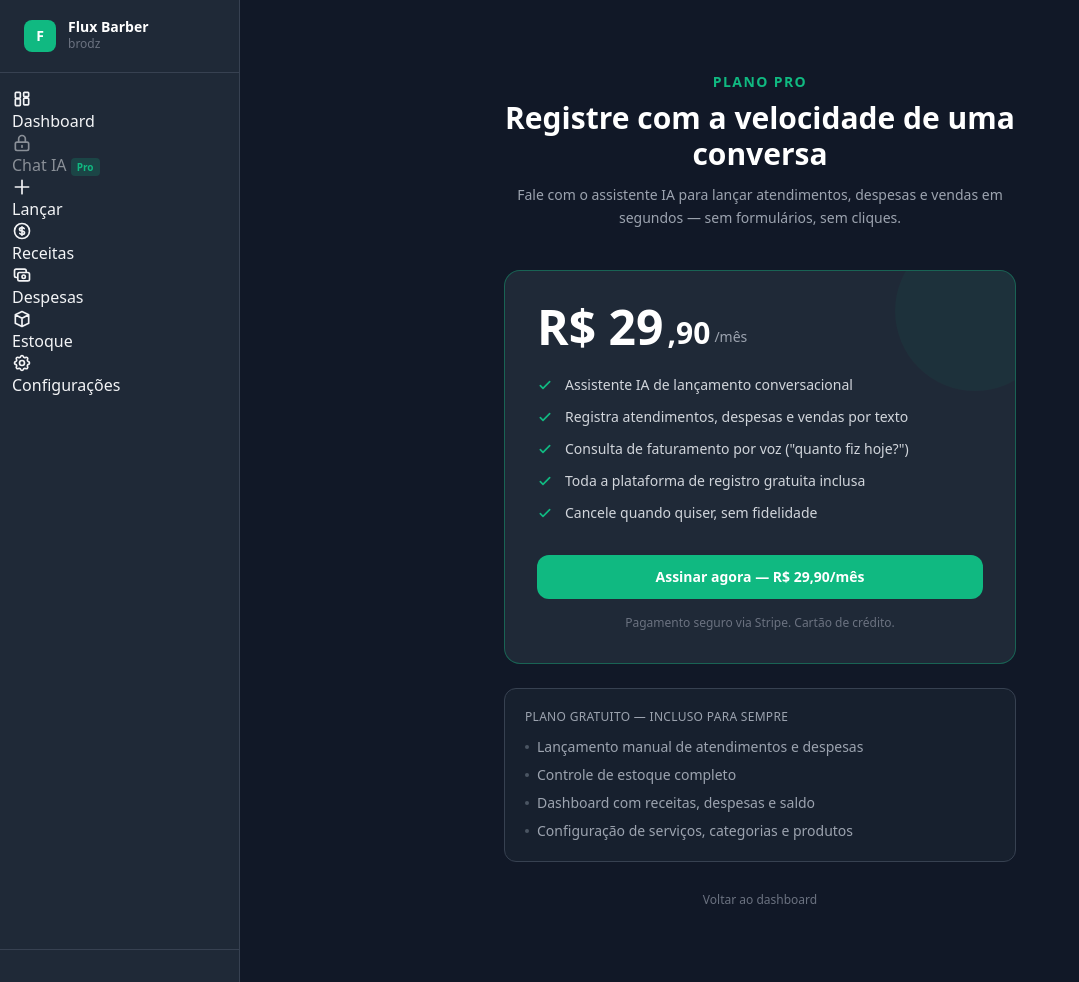
After one commit to coniose/web_flux_barber, a Flask app: template web/templates/upgrade.html in a window 1280 px wide. The commit adds this page. Shown: the whole page, without its empty margins (0-1079 px from the left). Run offline with Flask 3, Linux system fonts and the light colour scheme; the template is opened without the code that fills it, so the values that code supplies are empty; some libraries are stand-ins or nearby versions.

Commit message:
feat(billing): integração Stripe para plano Pro
- Checkout session (assinatura mensal R$ 29,90)
- Webhook handlers: checkout.session.completed e customer.subscription.deleted
- Portal de cobrança Stripe para gerenciar/cancelar assinatura
- Página /upgrade com pricing card e comparativo free vs pro
- Sidebar: CTA de upgrade para free, badge Pro + link gerenciar para assinantes
- Link do chat bloqueado (cadeado) para usuários free → redireciona para /upgrade
- Carrega stripe_customer_id no User model
- Variável STRIPE_PRICE_ID adicionada ao config

Co-Authored-By: Claude Sonnet 4.6 <noreply@anthropic.com>

```diff
--- a/requirements.txt
+++ b/requirements.txt
@@ -12,6 +12,7 @@ gunicorn
 python-dotenv
 anthropic
 firebase-admin
+stripe
 
 # CLI
 typer>=0.12
--- a/web/__init__.py
+++ b/web/__init__.py
@@ -18,6 +18,7 @@ def create_app(test_config: dict | None = None) -> Flask:
     app.config["STRIPE_SECRET_KEY"] = os.environ.get("STRIPE_SECRET_KEY", "")
     app.config["STRIPE_PUBLISHABLE_KEY"] = os.environ.get("STRIPE_PUBLISHABLE_KEY", "")
     app.config["STRIPE_WEBHOOK_SECRET"] = os.environ.get("STRIPE_WEBHOOK_SECRET", "")
+    app.config["STRIPE_PRICE_ID"] = os.environ.get("STRIPE_PRICE_ID", "")
 
     if test_config:
         app.config.update(test_config)
@@ -39,6 +40,7 @@ def create_app(test_config: dict | None = None) -> Flask:
         return User.get_by_id(int(user_id))
 
     from web.auth.routes import auth_bp
+    from web.routes.billing import billing_bp
     from web.routes.chat import chat_bp
     from web.routes.dashboard import dashboard_bp
     from web.routes.despesas import despesas_bp
@@ -48,6 +50,7 @@ def create_app(test_config: dict | None = None) -> Flask:
     from web.routes.config import config_bp
 
     app.register_blueprint(auth_bp)
+    app.register_blueprint(billing_bp)
     app.register_blueprint(chat_bp)
     app.register_blueprint(dashboard_bp)
     app.register_blueprint(lancamento_bp)
--- a/web/models.py
+++ b/web/models.py
@@ -17,6 +17,7 @@ class User(UserMixin):
         self.nome = row["nome"]
         self.plano = row["plano"]
         self.device_id = row["device_id"]
+        self.stripe_customer_id = row["stripe_customer_id"]
         self._senha_hash = row["senha_hash"]
 
     @property
--- a/web/templates/base.html
+++ b/web/templates/base.html
@@ -69,11 +69,20 @@
         <svg class="w-5 h-5" fill="none" stroke="currentColor" viewBox="0 0 24 24"><path stroke-linecap="round" stroke-linejoin="round" stroke-width="2" d="M4 5a1 1 0 011-1h4a1 1 0 011 1v5a1 1 0 01-1 1H5a1 1 0 01-1-1V5zM4 13a1 1 0 011-1h4a1 1 0 011 1v6a1 1 0 01-1 1H5a1 1 0 01-1-1v-6zM14 5a1 1 0 011-1h4a1 1 0 011 1v3a1 1 0 01-1 1h-4a1 1 0 01-1-1V5zM14 12a1 1 0 011-1h4a1 1 0 011 1v6a1 1 0 01-1 1h-4a1 1 0 01-1-1v-6z"/></svg>
         Dashboard
       </a>
+      {% if current_user.is_authenticated and current_user.is_pro %}
       <a href="{{ url_for('chat.index') }}"
          class="sidebar-item {% if request.endpoint and 'chat' in request.endpoint %}active{% endif %}">
         <svg class="w-5 h-5" fill="none" stroke="currentColor" viewBox="0 0 24 24"><path stroke-linecap="round" stroke-linejoin="round" stroke-width="2" d="M8 10h.01M12 10h.01M16 10h.01M9 16H5a2 2 0 01-2-2V6a2 2 0 012-2h14a2 2 0 012 2v8a2 2 0 01-2 2h-5l-5 5v-5z"/></svg>
-        Chat
+        Chat IA
       </a>
+      {% else %}
+      <a href="{{ url_for('billing.upgrade') }}"
+         class="sidebar-item {% if request.endpoint and 'billing' in request.endpoint %}active{% endif %}">
+        <svg class="w-5 h-5 opacity-50" fill="none" stroke="currentColor" viewBox="0 0 24 24"><path stroke-linecap="round" stroke-linejoin="round" stroke-width="2" d="M12 15v2m-6 4h12a2 2 0 002-2v-6a2 2 0 00-2-2H6a2 2 0 00-2 2v6a2 2 0 002 2zm10-10V7a4 4 0 00-8 0v4h8z"/></svg>
+        <span class="opacity-50">Chat IA</span>
+        <span class="ml-auto text-[10px] bg-brand/20 text-brand px-1.5 py-0.5 rounded font-semibold">Pro</span>
+      </a>
+      {% endif %}
       <a href="{{ url_for('lancamento.index') }}"
          class="sidebar-item {% if request.endpoint and 'lancamento' in request.endpoint %}active{% endif %}">
         <svg class="w-5 h-5" fill="none" stroke="currentColor" viewBox="0 0 24 24"><path stroke-linecap="round" stroke-linejoin="round" stroke-width="2" d="M12 4v16m8-8H4"/></svg>
@@ -102,8 +111,23 @@
     </nav>
 
     <!-- User -->
-    <div class="px-3 py-4 border-t border-gray-700">
+    <div class="px-3 py-4 border-t border-gray-700 space-y-3">
       {% if current_user.is_authenticated %}
+
+      <!-- CTA upgrade (só para free) -->
+      {% if not current_user.is_pro %}
+      <a href="{{ url_for('billing.upgrade') }}"
+         class="flex items-center gap-2 px-3 py-2.5 rounded-lg bg-brand/10 border border-brand/30 hover:bg-brand/20 transition-colors">
+        <svg class="w-4 h-4 text-brand shrink-0" fill="none" stroke="currentColor" viewBox="0 0 24 24">
+          <path stroke-linecap="round" stroke-linejoin="round" stroke-width="2" d="M13 10V3L4 14h7v7l9-11h-7z"/>
+        </svg>
+        <div class="min-w-0">
+          <p class="text-xs font-semibold text-brand leading-none">Assinar Pro</p>
+          <p class="text-[10px] text-brand/60 mt-0.5">R$ 29,90/mês &middot; Chat IA</p>
+        </div>
+      </a>
+      {% endif %}
+
       <div class="flex items-center gap-3 px-3 py-2">
         <div class="w-7 h-7 rounded-full bg-brand/20 border border-brand/40 flex items-center justify-center text-brand text-xs font-bold">
           {{ current_user.nome[0].upper() }}
@@ -111,7 +135,13 @@
         <div class="flex-1 min-w-0">
           <p class="text-sm text-white truncate">{{ current_user.nome }}</p>
           <p class="text-xs text-gray-500">
-            {% if current_user.is_pro %}<span class="text-brand">Pro</span>{% else %}Grátis{% endif %}
+            {% if current_user.is_pro %}
+              <span class="text-brand">Pro</span>
+              &middot;
+              <form action="{{ url_for('billing.portal') }}" method="POST" class="inline">
+                <button type="submit" class="hover:text-gray-300 transition-colors">gerenciar</button>
+              </form>
+            {% else %}Grátis{% endif %}
           </p>
         </div>
         <a href="{{ url_for('auth.logout') }}" class="text-gray-500 hover:text-red-400 transition-colors" title="Sair">
--- /dev/null
+++ b/web/templates/upgrade.html
@@ -0,0 +1,81 @@
+{% extends "base.html" %}
+{% block title %}Plano Pro — Flux Barber{% endblock %}
+
+{% block content %}
+<div class="max-w-lg mx-auto py-12">
+
+  <!-- Header -->
+  <div class="text-center mb-10">
+    <p class="text-brand text-sm font-semibold tracking-widest uppercase mb-2">Plano Pro</p>
+    <h1 class="text-3xl font-bold text-white mb-3">Registre com a velocidade de uma conversa</h1>
+    <p class="text-gray-400 text-sm leading-relaxed">
+      Fale com o assistente IA para lançar atendimentos, despesas e vendas em segundos —
+      sem formulários, sem cliques.
+    </p>
+  </div>
+
+  <!-- Pricing card -->
+  <div class="bg-gray-800 border border-brand/40 rounded-2xl p-8 mb-6 relative overflow-hidden">
+    <div class="absolute top-0 right-0 w-40 h-40 bg-brand/5 rounded-full -translate-y-10 translate-x-10"></div>
+
+    <div class="flex items-end gap-1 mb-6">
+      <span class="text-5xl font-bold text-white">R$&nbsp;29</span>
+      <span class="text-3xl font-bold text-white">,90</span>
+      <span class="text-gray-400 text-sm mb-1">/mês</span>
+    </div>
+
+    <ul class="space-y-3 mb-8">
+      {% for feature in [
+        ("Assistente IA de lançamento conversacional", true),
+        ("Registra atendimentos, despesas e vendas por texto", true),
+        ("Consulta de faturamento por voz (\"quanto fiz hoje?\")", true),
+        ("Toda a plataforma de registro gratuita inclusa", true),
+        ("Cancele quando quiser, sem fidelidade", true),
+      ] %}
+      <li class="flex items-start gap-3 text-sm">
+        <svg class="w-4 h-4 text-brand mt-0.5 shrink-0" fill="none" stroke="currentColor" viewBox="0 0 24 24">
+          <path stroke-linecap="round" stroke-linejoin="round" stroke-width="2.5" d="M5 13l4 4L19 7"/>
+        </svg>
+        <span class="text-gray-300">{{ feature[0] }}</span>
+      </li>
+      {% endfor %}
+    </ul>
+
+    <form action="{{ url_for('billing.checkout') }}" method="POST">
+      <button type="submit"
+              class="w-full bg-brand hover:bg-brand-dark text-white font-semibold py-3 rounded-xl transition-colors text-sm">
+        Assinar agora &mdash; R$&nbsp;29,90/mês
+      </button>
+    </form>
+
+    <p class="text-center text-xs text-gray-500 mt-4">
+      Pagamento seguro via Stripe. Cartão de crédito.
+    </p>
+  </div>
+
+  <!-- Free plan reminder -->
+  <div class="bg-gray-800/50 border border-gray-700 rounded-xl p-5">
+    <p class="text-xs text-gray-400 font-medium mb-3 uppercase tracking-wide">Plano Gratuito — incluso para sempre</p>
+    <ul class="space-y-2">
+      {% for item in [
+        "Lançamento manual de atendimentos e despesas",
+        "Controle de estoque completo",
+        "Dashboard com receitas, despesas e saldo",
+        "Configuração de serviços, categorias e produtos",
+      ] %}
+      <li class="flex items-center gap-2 text-sm text-gray-400">
+        <span class="w-1 h-1 rounded-full bg-gray-600"></span>
+        {{ item }}
+      </li>
+      {% endfor %}
+    </ul>
+  </div>
+
+  <p class="text-center mt-6">
+    <a href="{{ url_for('dashboard.index') }}" class="text-xs text-gray-500 hover:text-gray-400 transition-colors">
+      Voltar ao dashboard
+    </a>
+  </p>
+
+</div>
+{% endblock %}
```
Also changed, not shown: web/routes/billing.py (added, +154 -0 lines), web/templates/billing_sucesso.html (added, +40 -0 lines).
